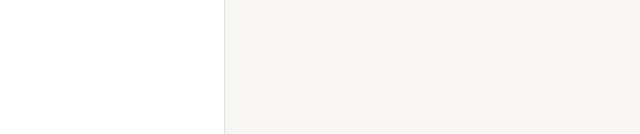
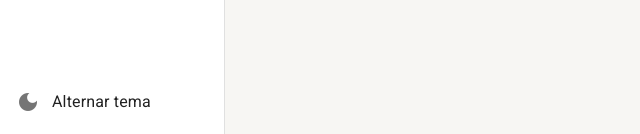
Before and after one commit to leandrorf/curso-react-materialui5-typescript, a React (Create React App) app in the folder youtube-curso-react-materialui-typescript/: page /pagina-inicial in a window 1280 px wide. Shown: the part 666-800 px from the top of the page, without its empty margins (0-640 px from the left). Built offline with nearby package versions, Linux system fonts and the light colour scheme.

Commit message:
Configurando troca de tema dark e light

```diff
--- a/youtube-curso-react-materialui-typescript/src/shared/components/menu-lateral/MenuLateral.tsx
+++ b/youtube-curso-react-materialui-typescript/src/shared/components/menu-lateral/MenuLateral.tsx
@@ -1,6 +1,6 @@
+import React from "react";
 import { Avatar, Box, Divider, Drawer, Icon, List, ListItemButton, ListItemIcon, ListItemText, useMediaQuery, useTheme } from "@mui/material";
-import { useDrawerContext } from "../../contexts";
-import React from "react";
+import { useAppThemeContext, useDrawerContext } from "../../contexts";
 import { useMatch, useNavigate, useResolvedPath } from "react-router-dom";
 
 interface IListItemLinkProps {
@@ -34,8 +34,8 @@
 export const MenuLateral: React.FC<{ children: React.ReactNode }> = ({ children }) => {
     const theme = useTheme();
     const smDown = useMediaQuery(theme.breakpoints.down("sm"));
-
     const { isDrawerOpen, toggleDrawerOpen, drawerOptions } = useDrawerContext();
+    const { toggleTheme } = useAppThemeContext();
 
     return (
         <>
@@ -61,6 +61,17 @@
 
                         </List>
                     </Box>
+
+                    <Box>
+                        <List component="nav">
+                            <ListItemButton onClick={toggleTheme}>
+                                <ListItemIcon>
+                                    <Icon>dark_mode</Icon>
+                                </ListItemIcon>
+                                <ListItemText primary="Alternar tema" />
+                            </ListItemButton>
+                        </List>
+                    </Box>
                 </Box>
             </Drawer>
 
--- a/youtube-curso-react-materialui-typescript/src/shared/themes/Dark.ts
+++ b/youtube-curso-react-materialui-typescript/src/shared/themes/Dark.ts
@@ -3,6 +3,7 @@
 
 export const DarkTheme = createTheme({
     palette: {
+        mode: 'dark',
         primary: {
             main: yellow[700],
             dark: yellow[800],
@@ -18,6 +19,11 @@
         background: {
             default: '#202124',
             paper: '#303134',
+        },
+    },
+    typography:{
+        allVariants: {
+            color: 'white'
         }
     }
 });
```
Also changed, not shown: 1 other file (tests, documents, lock files or other folders).
